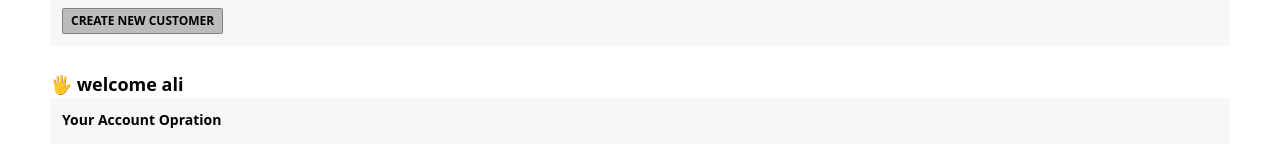
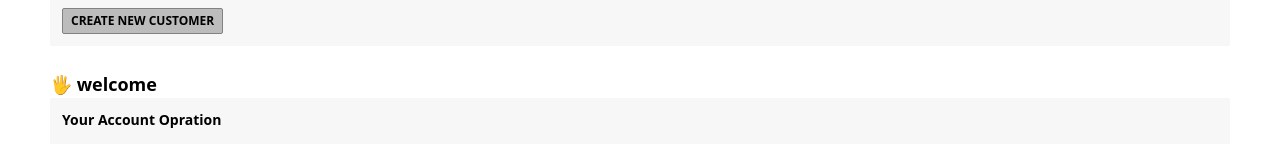
Before and after one commit to m-honarzade/BankAccount, a React (Vite) app: page / in a window 1280 px wide. Shown: the part 231-375 px from the top of the page. Built offline with nearby package versions, Linux system fonts and the light colour scheme.

Commit message:
using store in component

```diff
--- a/package.json
+++ b/package.json
@@ -12,6 +12,7 @@
   "dependencies": {
     "react": "^18.2.0",
     "react-dom": "^18.2.0",
+    "react-redux": "^9.1.0",
     "redux": "^5.0.1"
   },
   "devDependencies": {
--- a/src/features/customers/CustomerWelcom.jsx
+++ b/src/features/customers/CustomerWelcom.jsx
@@ -1,4 +1,7 @@
-const CustomerWelcom = ({ customerName }) => {
+import { useSelector } from "react-redux";
+
+const CustomerWelcom = () => {
+  const customerName = useSelector((store) => store.customer.fullName);
   return (
     <>
       <h2 className="text-lg font-bold">🖐 welcome {customerName} </h2>
--- a/src/main.jsx
+++ b/src/main.jsx
@@ -1,15 +1,14 @@
 import React from "react";
 import ReactDOM from "react-dom/client";
+import { Provider } from "react-redux";
 import App from "./App.jsx";
 import "./index.css";
 import store from "./stores/Store.js";
-import { deposit } from "./features/accounts/AccountSlice.js";
-
-store.dispatch(deposit(800));
-console.log(store.getState());
 
 ReactDOM.createRoot(document.getElementById("root")).render(
   <React.StrictMode>
-    <App />
+    <Provider store={store}>
+      <App />
+    </Provider>
   </React.StrictMode>
 );
--- a/src/stores/Store.js
+++ b/src/stores/Store.js
@@ -3,7 +3,7 @@
 import accountReducer from "../features/accounts/AccountSlice";
 
 const rootReducer = combineReducers({
-  custmer: customerReducer,
+  customer: customerReducer,
   account: accountReducer,
 });
 const store = createStore(rootReducer);
```
Also changed, not shown: 1 other file (tests, documents, lock files or other folders).
